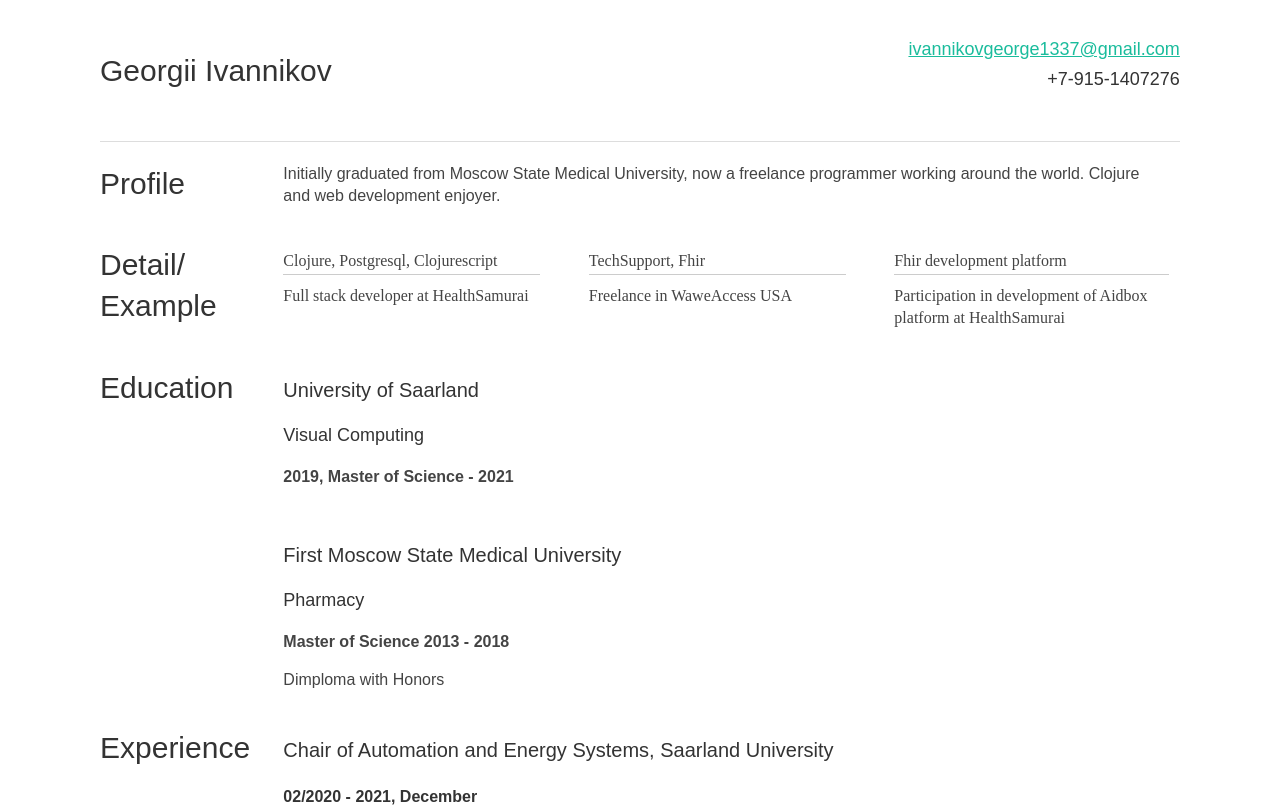
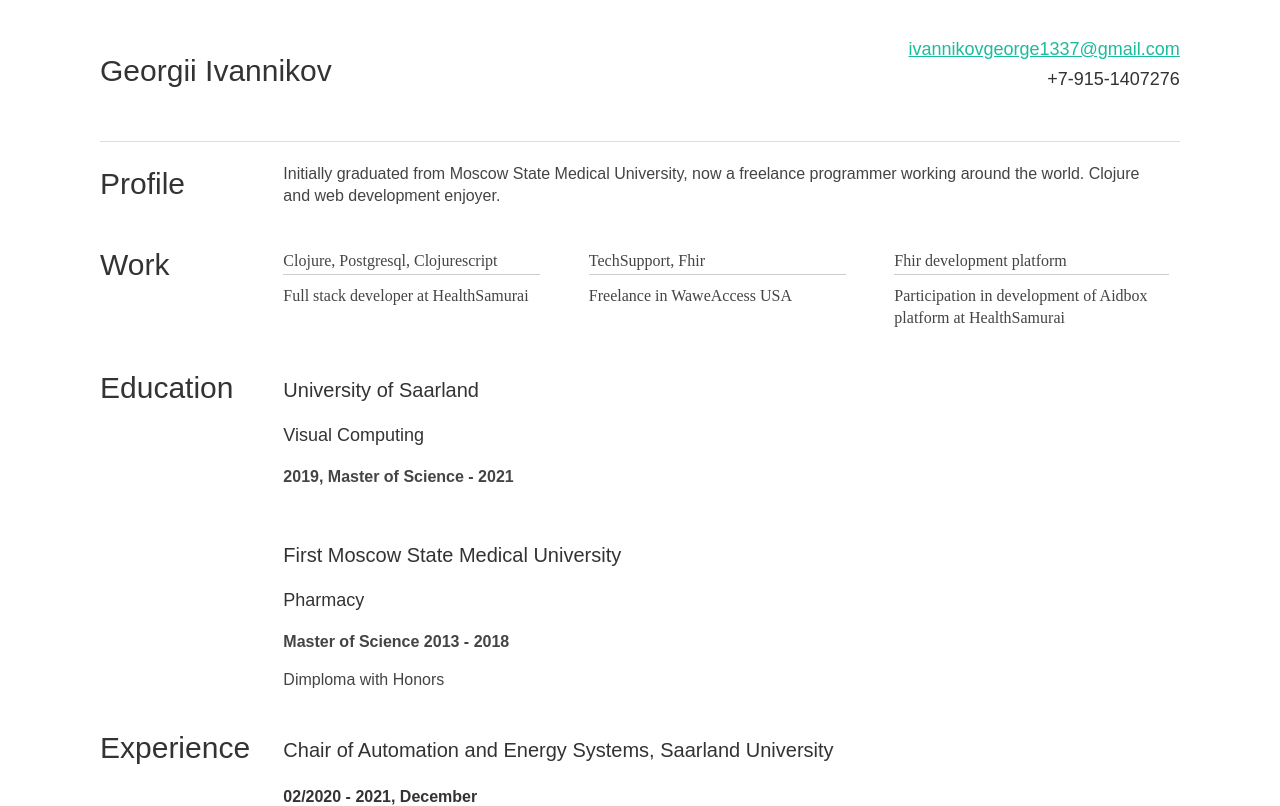
Before and after one commit to IvannikovG/cv, a plain HTML site: page index.html in a window 1280 px wide. Shown: the top 806 px of the page. Drawn offline with nearby package versions, Linux system fonts and the light colour scheme.

Commit message:
work :work:

```diff
--- a/index.html
+++ b/index.html
@@ -95,7 +95,7 @@
 		<div class="grid ">
 			<div class="col-1-6">
 				<div class="content">
-					<h1 class="lang" key="technologyGeneral">Detail/ Example</h1>
+					<h1 class="lang" key="technologyGeneral">Work</h1>
 				</div>
 			</div>
 			<div class="col-5-6">
```
